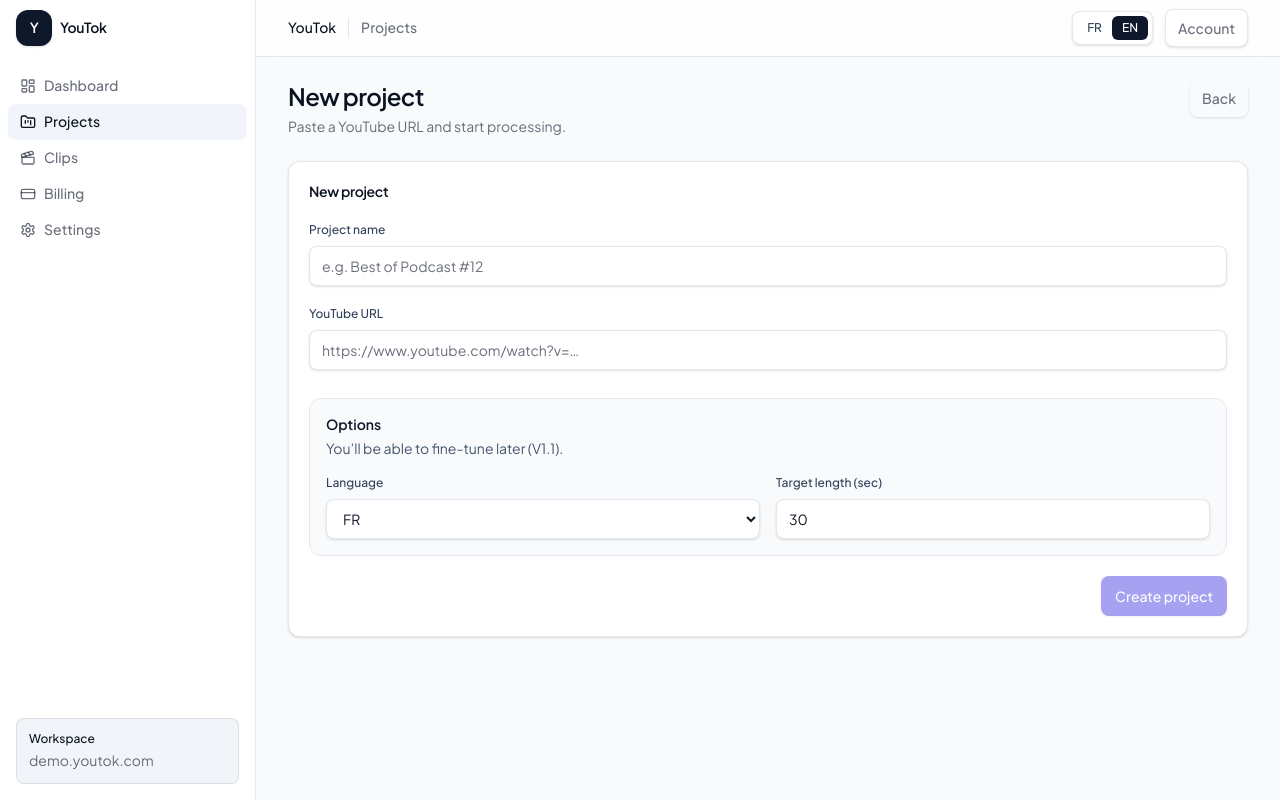
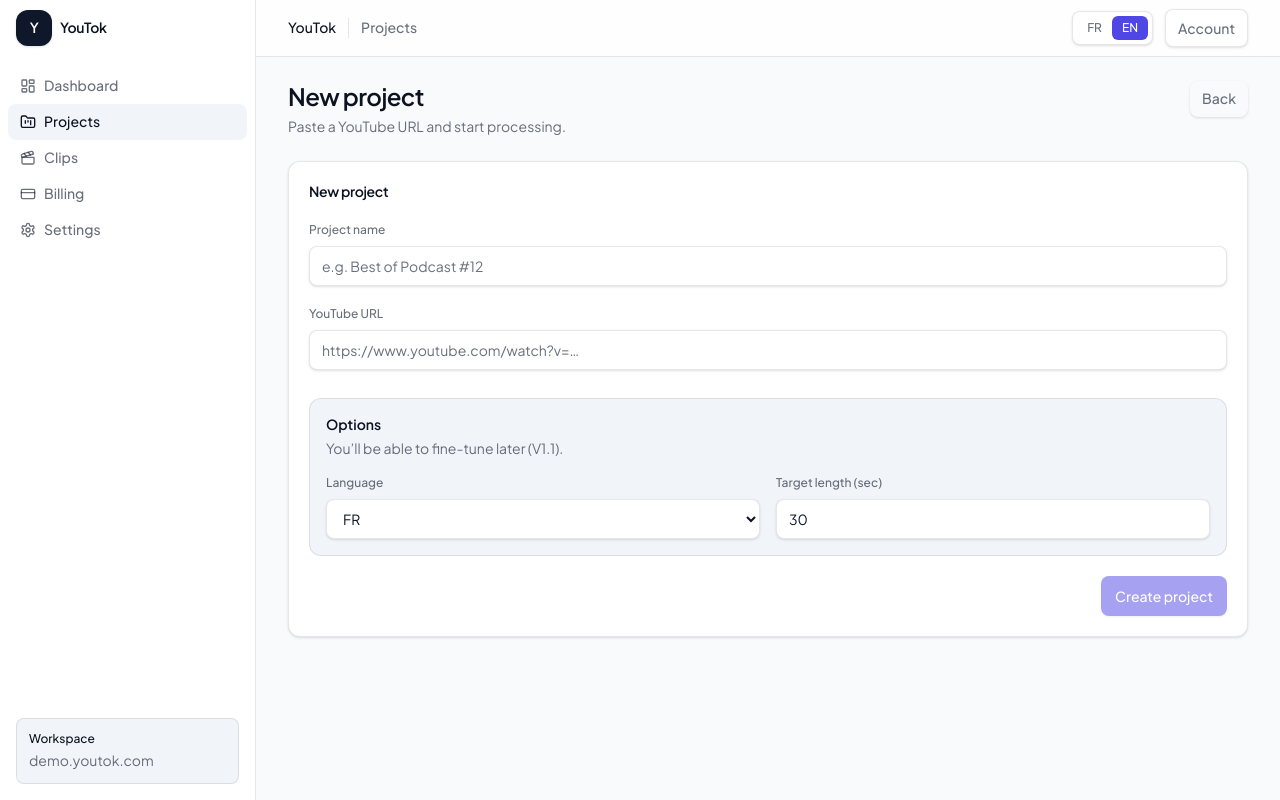
Before and after one commit to gadji15/ai-clip-saas, a Next.js app in the folder apps/web/: page /en/projects/new in a window 1280 px wide. Built offline with nearby package versions, Linux system fonts and the light colour scheme.

Commit message:
style: migrate to CSS variables for text/surface/border colors across admin/project UI and LanguageSwitcher
Co-authored-by: Cosine <agent@cosine.sh>

```diff
--- a/apps/web/src/app/[locale]/admin/page.tsx
+++ b/apps/web/src/app/[locale]/admin/page.tsx
@@ -30,7 +30,7 @@
         </CardHeader>
         <CardContent>
           <div className="flex flex-col items-start justify-between gap-3 sm:flex-row sm:items-center">
-            <div className="text-sm text-slate-600">{t('placeholder.note')}</div>
+            <div className="text-sm text-[var(--text-muted)]">{t('placeholder.note')}</div>
             <Button disabled>{t('placeholder.cta')}</Button>
           </div>
         </CardContent>
--- a/apps/web/src/app/[locale]/projects/new/ui/CreateProjectForm.tsx
+++ b/apps/web/src/app/[locale]/projects/new/ui/CreateProjectForm.tsx
@@ -42,7 +42,7 @@
   return (
     <form onSubmit={onSubmit} className="grid gap-5">
       <div className="grid gap-2">
-        <label className="text-xs font-medium text-slate-700">{t('form.nameLabel')}</label>
+        <label className="text-xs font-medium text-[var(--text-muted)]">{t('form.nameLabel')}</label>
         <Input
           value={name}
           onChange={(e) => setName(e.target.value)}
@@ -51,7 +51,7 @@
       </div>
 
       <div className="grid gap-2">
-        <label className="text-xs font-medium text-slate-700">{t('form.urlLabel')}</label>
+        <label className="text-xs font-medium text-[var(--text-muted)]">{t('form.urlLabel')}</label>
         <Input
           value={url}
           onChange={(e) => setUrl(e.target.value)}
@@ -60,24 +60,28 @@
         <div
           className={
             'text-xs ' +
-            (url.length === 0 ? 'text-slate-500' : urlOk ? 'text-emerald-700' : 'text-rose-600')
+            (url.length === 0
+              ? 'text-[var(--text-muted)]'
+              : urlOk
+                ? 'text-[var(--success)]'
+                : 'text-[var(--danger)]')
           }
         >
           {url.length === 0 ? ' ' : urlOk ? t('form.urlValid') : t('form.urlInvalid')}
         </div>
       </div>
 
-      <div className="rounded-xl border border-slate-200 bg-slate-50 p-4">
-        <div className="text-sm font-semibold text-slate-900">{t('form.optionsTitle')}</div>
-        <div className="mt-1 text-sm text-slate-600">{t('form.optionsHint')}</div>
+      <div className="rounded-xl border border-[color:var(--border)] bg-[var(--surface-muted)] p-4">
+        <div className="text-sm font-semibold text-[var(--text)]">{t('form.optionsTitle')}</div>
+        <div className="mt-1 text-sm text-[var(--text-muted)]">{t('form.optionsHint')}</div>
 
         <div className="mt-4 grid gap-4 sm:grid-cols-2">
           <div className="grid gap-2">
-            <label className="text-xs font-medium text-slate-700">{t('form.languageLabel')}</label>
+            <label className="text-xs font-medium text-[var(--text-muted)]">{t('form.languageLabel')}</label>
             <select
               value={language}
               onChange={(e) => setLanguage(e.target.value as 'fr' | 'en')}
-              className="h-10 rounded-lg border border-slate-200 bg-white px-3 text-sm text-slate-900 shadow-sm transition-colors focus:outline-none focus:ring-2 focus:ring-indigo-500 focus:ring-offset-2"
+              className="h-10 w-full rounded-lg border border-[color:var(--border)] bg-[var(--surface)] px-3 text-sm text-[var(--text)] shadow-sm transition-colors placeholder:text-[var(--text-muted)] focus-visible:outline-none focus-visible:ring-2 focus-visible:ring-[var(--focus-ring)] focus-visible:ring-offset-2 ring-offset-[color:var(--surface)] motion-reduce:transition-none"
             >
               <option value="fr">FR</option>
               <option value="en">EN</option>
@@ -85,7 +89,7 @@
           </div>
 
           <div className="grid gap-2">
-            <label className="text-xs font-medium text-slate-700">{t('form.clipLengthLabel')}</label>
+            <label className="text-xs font-medium text-[var(--text-muted)]">{t('form.clipLengthLabel')}</label>
             <Input
               inputMode="numeric"
               value={clipLength}
--- a/apps/web/src/ui/shell/LanguageSwitcher.tsx
+++ b/apps/web/src/ui/shell/LanguageSwitcher.tsx
@@ -28,13 +28,15 @@
   }
 
   return (
-    <div className="inline-flex items-center rounded-lg border border-slate-200 bg-white p-1 shadow-sm">
+    <div className="inline-flex items-center rounded-lg border border-[color:var(--border)] bg-[var(--surface)] p-1 shadow-sm">
       <button
         type="button"
         onClick={() => onChange('fr')}
         className={
-          'rounded-md px-2.5 py-1 text-xs font-medium transition-colors ' +
-          (locale === 'fr' ? 'bg-slate-900 text-white' : 'text-slate-700 hover:bg-slate-50')
+          'rounded-md px-2.5 py-1 text-xs font-medium transition-colors motion-reduce:transition-none ' +
+          (locale === 'fr'
+            ? 'bg-[var(--accent)] text-[var(--accent-foreground)]'
+            : 'text-[var(--text-muted)] hover:bg-[var(--surface-muted)] hover:text-[var(--text)]')
         }
       >
         FR
@@ -43,8 +45,10 @@
         type="button"
         onClick={() => onChange('en')}
         className={
-          'rounded-md px-2.5 py-1 text-xs font-medium transition-colors ' +
-          (locale === 'en' ? 'bg-slate-900 text-white' : 'text-slate-700 hover:bg-slate-50')
+          'rounded-md px-2.5 py-1 text-xs font-medium transition-colors motion-reduce:transition-none ' +
+          (locale === 'en'
+            ? 'bg-[var(--accent)] text-[var(--accent-foreground)]'
+            : 'text-[var(--text-muted)] hover:bg-[var(--surface-muted)] hover:text-[var(--text)]')
         }
       >
         EN
```
Also changed, not shown: apps/web/src/app/[locale]/projects/[id]/page.tsx (+38 -37 lines).
